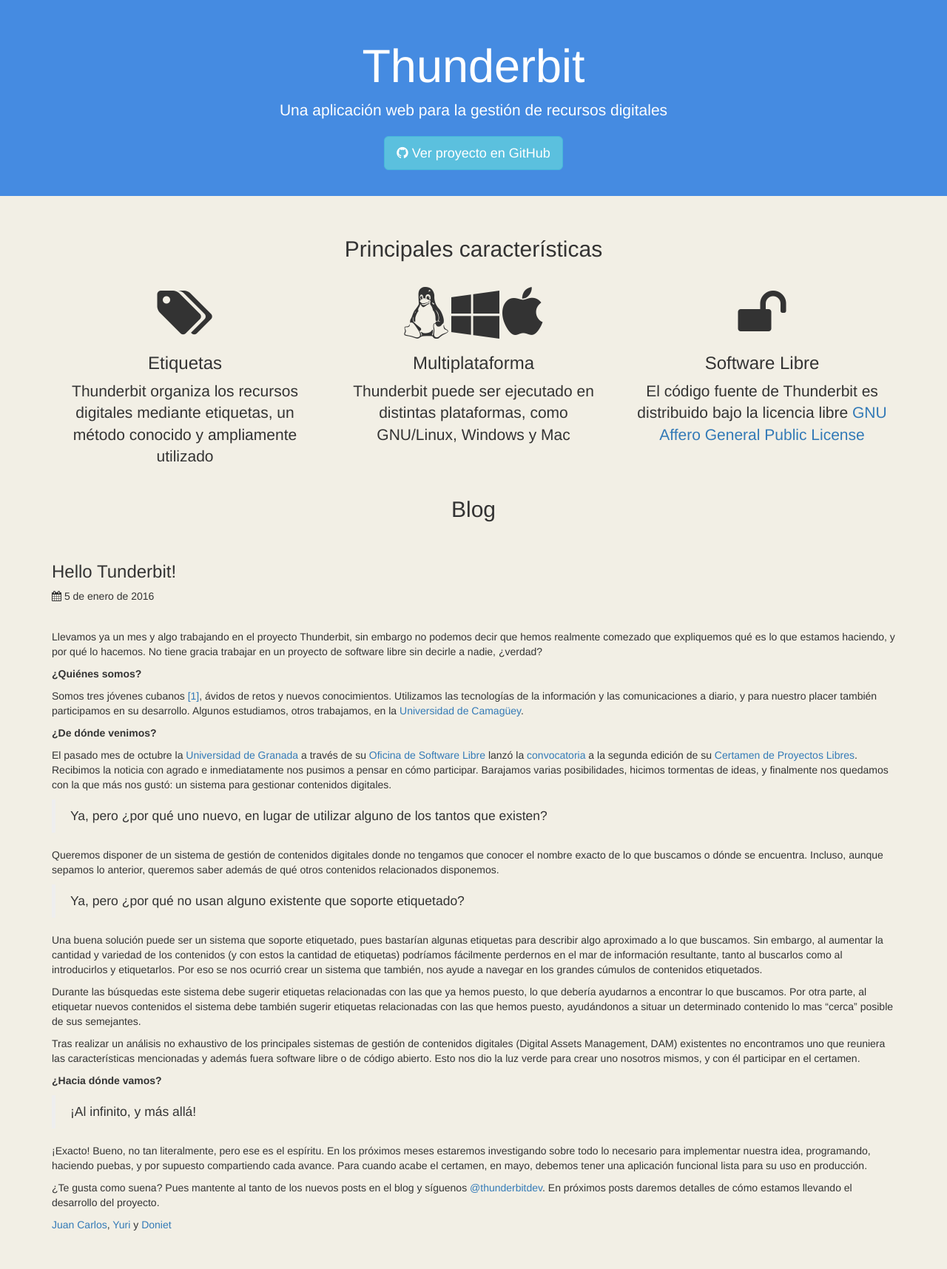
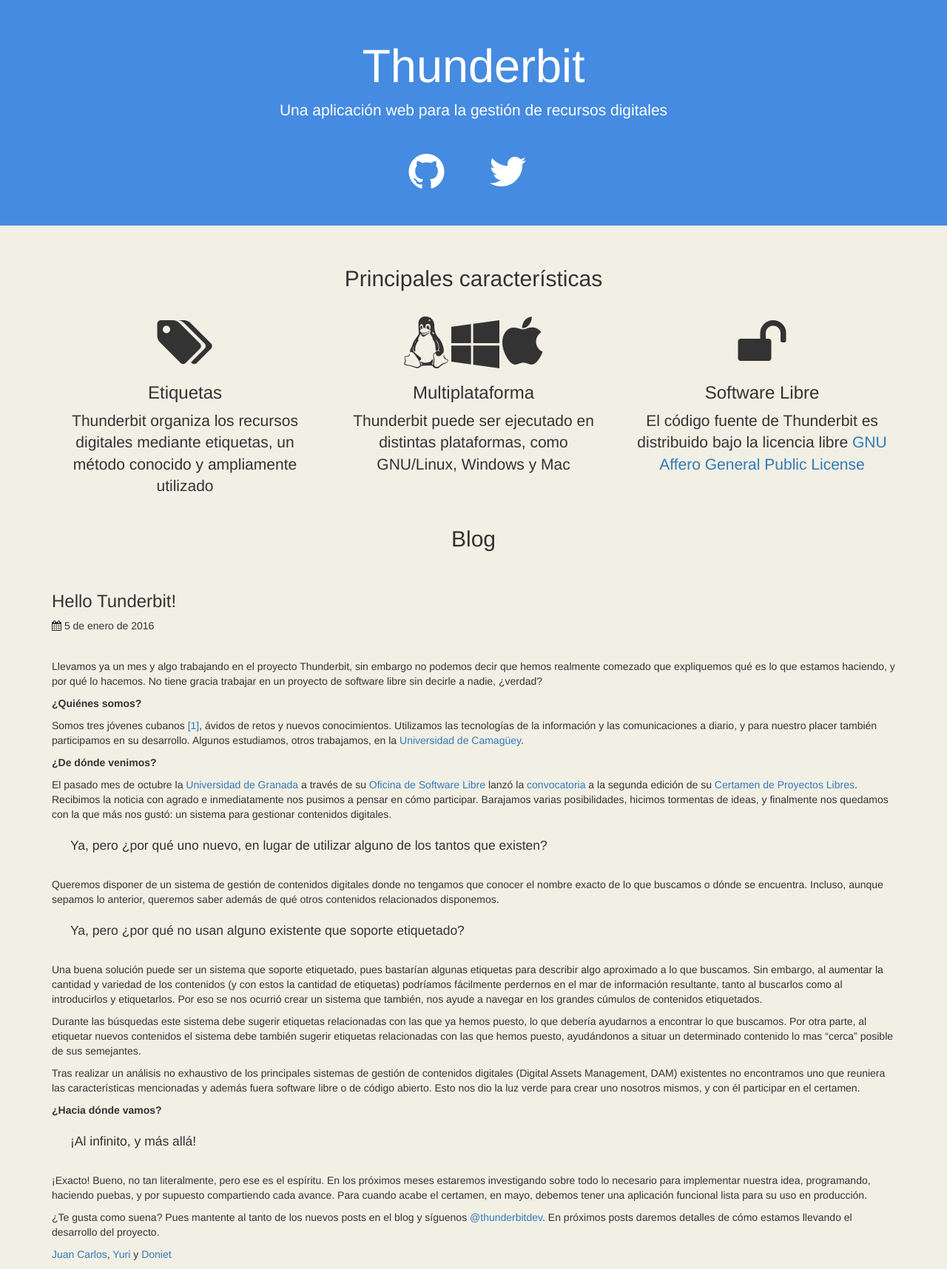
Before and after one commit to thunderbit/thunderbit, a Jekyll site: the page built from index.html, in a window 1280 px wide. Shown: the whole page at 74% size. Built offline with Jekyll 4.4.1, drawn with Linux system fonts in a browser that asks for light colours; before the commit the page ends 1676 px from its top, so only the background shows below that.

Commit message:
Agregado link a Twitter y nuevo diseño para los botones sociales

```diff
--- a/css/styles.css
+++ b/css/styles.css
@@ -22,3 +22,22 @@
 		font-size: 21px;
 	}
 }
+
+.social-buttons {
+	padding-top: 20px;
+}
+
+.social-buttons a {
+	border-bottom: 2px solid rgba(255,255,255,0);
+	color: #FFFFFF;
+	margin: 0px 20px;
+	padding-bottom: 10px;
+	transition:all .1s ease-in-out;
+}
+
+.social-buttons a:hover {
+	border-bottom: 2px solid rgba(255,255,255,0.9);
+	margin: 0px;
+	padding: 0px 20px 10px 20px;
+	transition:all .1s ease-in-out;
+}
--- a/index.html
+++ b/index.html
@@ -7,9 +7,10 @@
 			<div class="col-xs-12 text-center">
 				<h1>Thunderbit</h1>
 				<p class="lead">Una aplicación web para la gestión de recursos digitales</p>
-				<nav>
-					<a href="http://github.com/thunderbit/thunderbit" class="btn btn-info btn-lg"><i class="fa fa-github"></i> Ver proyecto en GitHub</a>
-				</nav>
+				<ul class="social-buttons list-unstyled list-inline">
+					<li><a href="http://github.com/thunderbit/thunderbit" title="Clónanos en GitHub"><i class="fa fa-github fa-4x"></i></a><li>
+					<li><a href="http://twitter.com/thunderbitdev" title="Síguenos en Twitter"><i class="fa fa-twitter fa-4x"></i></a><li>
+				</ul>
 			</div>
 		</div>
 	</div>
```
